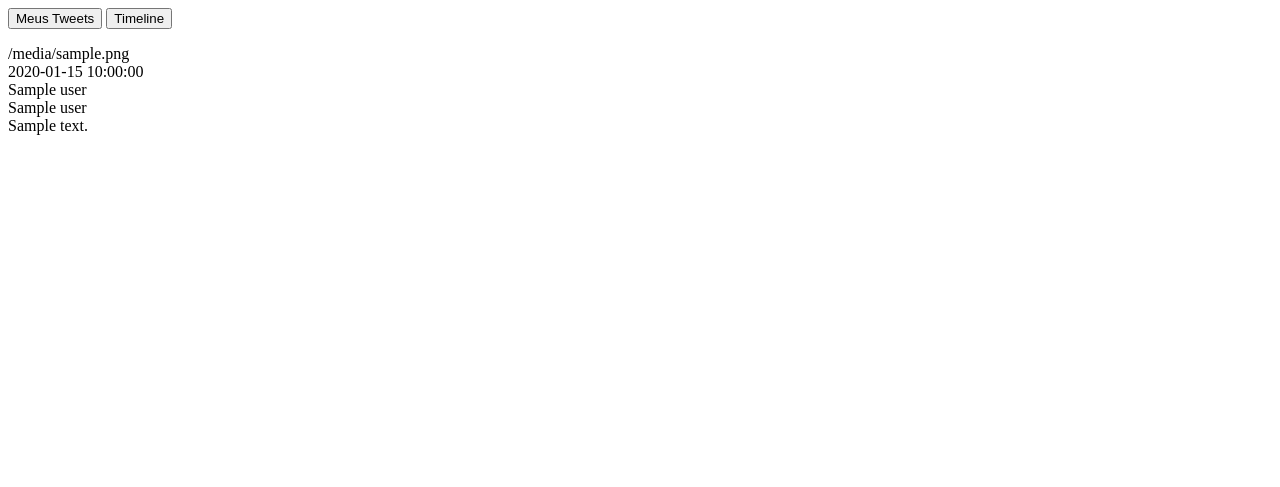
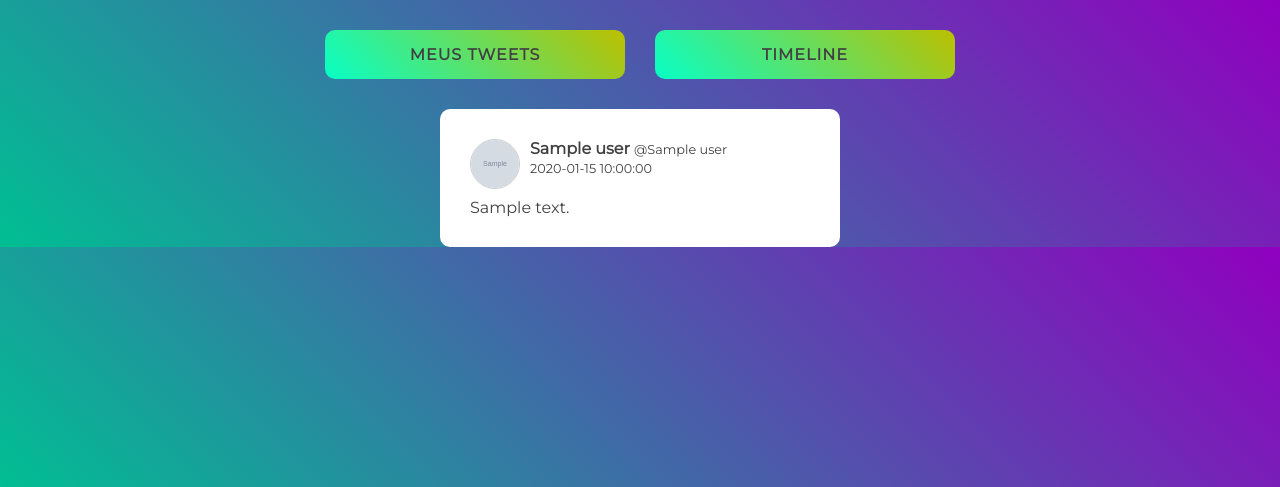
Before and after one commit to EastBeng/Pi4-dos-Brabos, a Flask app: template templates/Tweets.html in a window 1280 px wide. Shown: the top 487 px of the page. Run offline with Flask 2, Linux system fonts and the light colour scheme; the template is opened without the code that fills it: most values are stand-ins (such as "Sample title", 1, 10 or a date in 2020); grey boxes marked "Sample" are stand-in pictures.

Commit message:
Atualizações

```diff
--- /dev/null
+++ b/static/estilo.css
@@ -0,0 +1,104 @@
+@import url('https://fonts.googleapis.com/css2?family=Montserrat&display=swap');
+
+:root {
+  --radius    : 10px;
+  --fontTitulo: Montserrat, sans-serif;
+  --fonteTexto: Montserrat, sans-serif;
+  --fonteLink : Montserrat, sans-serif;
+  --fonteBotao: Montserrat, sans-serif;
+  --corFonteBg: #FFFFFF;
+  --corFonte  : #414141;
+  --tamFonte  : 1rem;
+  --tamFonteMenor: .8rem;
+  --margin    : 30px;
+}
+
+* {
+  font-family: var(--fonteTexto);
+  color: var(--corFonteBg);
+  font-size: var(--tamFonte);
+  transition: .2s;
+  text-decoration: none;
+  margin: 0;
+  padding: 0;
+}
+
+body {
+  margin: 0;
+  padding: 0;
+  background-image: linear-gradient(45deg, #00bf93, #9000bf);
+}
+
+.container {
+  width: 90%;
+  display: block;
+  margin: 0 auto;
+}
+
+.filtros{
+  display: flex;
+  flex-direction: row;
+  flex-wrap: nowrap;
+  justify-content: center;
+  gap: var(--margin);
+  margin: var(--margin) 0;
+}
+.filtros button {
+  color: var(--corFonte);
+  text-transform: uppercase;
+  letter-spacing: 1px;
+  font-weight: bold;
+  border: none;
+  padding: 15px 25px;
+  width: 300px;
+  background-image: linear-gradient(45deg, #07ffc6, #bcbf00);
+  border-radius: var(--radius);
+  cursor: pointer;
+}
+.filtros button:hover {
+  background-image: linear-gradient(90deg, #bcbf00, #07ffc6);
+}
+
+.filtros button:hover,
+.tweets > div:hover {
+  box-shadow: 0 10px 10px -5px var(--corFonte);
+}
+
+.tweets {
+  gap: var(--margin);
+  display: flex;
+  flex-wrap: wrap;
+  justify-content: center;
+  flex-direction: row;
+  align-items: flex-start;
+}
+.tweets > div {
+  background-color: #FFFFFF;
+  box-sizing: border-box;
+  padding: var(--margin);
+  border-radius: var(--radius);
+  width: 400px;
+}
+.tweets * {
+  color: var(--corFonte);
+}
+.tweets > div .nomeExibicao {
+  font-weight: bold;
+}
+.tweets > div .nomeArroba,
+.tweets > div .dataTweet {
+  font-size: var(--tamFonteMenor);
+}
+
+.tweets > div .cabecalho {
+  display: flex;
+  gap: 5px;
+}
+.tweets > div .cabecalho .img img {
+  width: 50px;
+  height: 50px;
+  border-radius: 50%;
+  box-sizing: border-box;
+  border: 1px solid #CCCCCC;
+  margin: 0 5px 5px 0;
+}
--- a/templates/Tweets.html
+++ b/templates/Tweets.html
@@ -3,6 +3,8 @@
 <head>
     <meta charset="UTF-8">
     <title>Tweets</title>
+    <link rel="stylesheet" href="{{ url_for('static', filename='estilo.css') }}">
+    <meta name="viewport" content="width=device-width, initial-scale=1.0">
 </head>
 <body>
     <div class="container">
@@ -12,15 +14,30 @@
         </div>
 
         <div class="tweets">
+
             {% for tweet in tweets.values() %}
-                <p class="{% if tweet.user.screen_name == "PichamonUcl" %}meuTweet{% else %}tweet{% endif %}">
-                    {{ tweet.user.profile_image_url }}<br>
-                    {{ tweet.created_at }}<br>
-                    {{ tweet.user.screen_name }}<br>
-                    {{ tweet.user.name }}<br>
-                    {{ tweet.text }}<br>
-                </p><br>
+                <div class="{% if tweet.user.screen_name == "PichamonUcl" %}meuTweet{% else %}tweet{% endif %}">
+                    <div class="cabecalho">
+                        <div class="img">
+                            <img alt="{{ tweet.user.screen_name }}" src="{{ tweet.user.profile_image_url }}">
+                        </div>
+                        <div class="nome">
+                            <a href="https://twitter.com/{{ tweet.user.screen_name }}" target="_blank">
+                                <span class="nomeExibicao">{{ tweet.user.name }}</span>
+                                <span class="nomeArroba">@{{ tweet.user.screen_name }}</span>
+                            </a>
+                            <br>
+                            <span class="dataTweet">{{ tweet.created_at }}</span>
+                        </div>
+                    </div>
+                    <div class="corpo">
+                        <div class="texto">
+                            <p>{{ tweet.text }}</p>
+                        </div>
+                    </div>
+                </div>
             {% endfor %}
+
         </div>
     </div>
 
```
